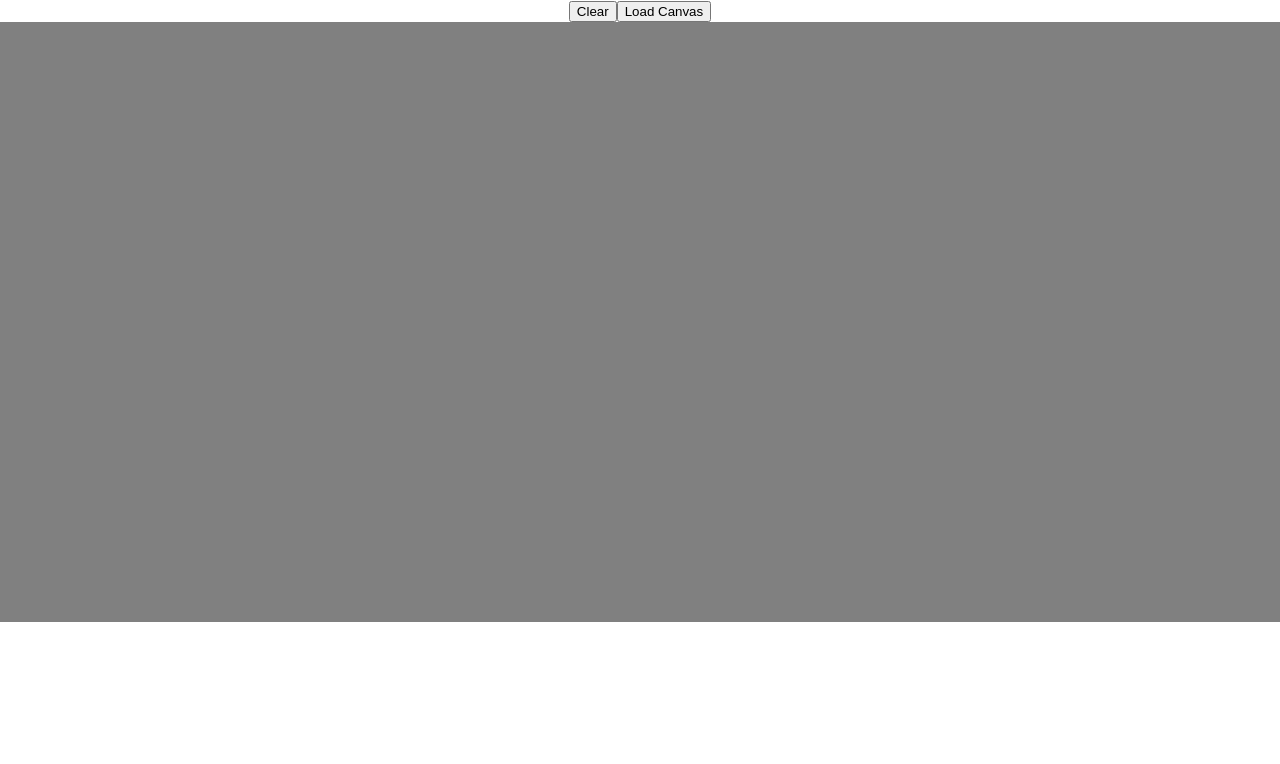
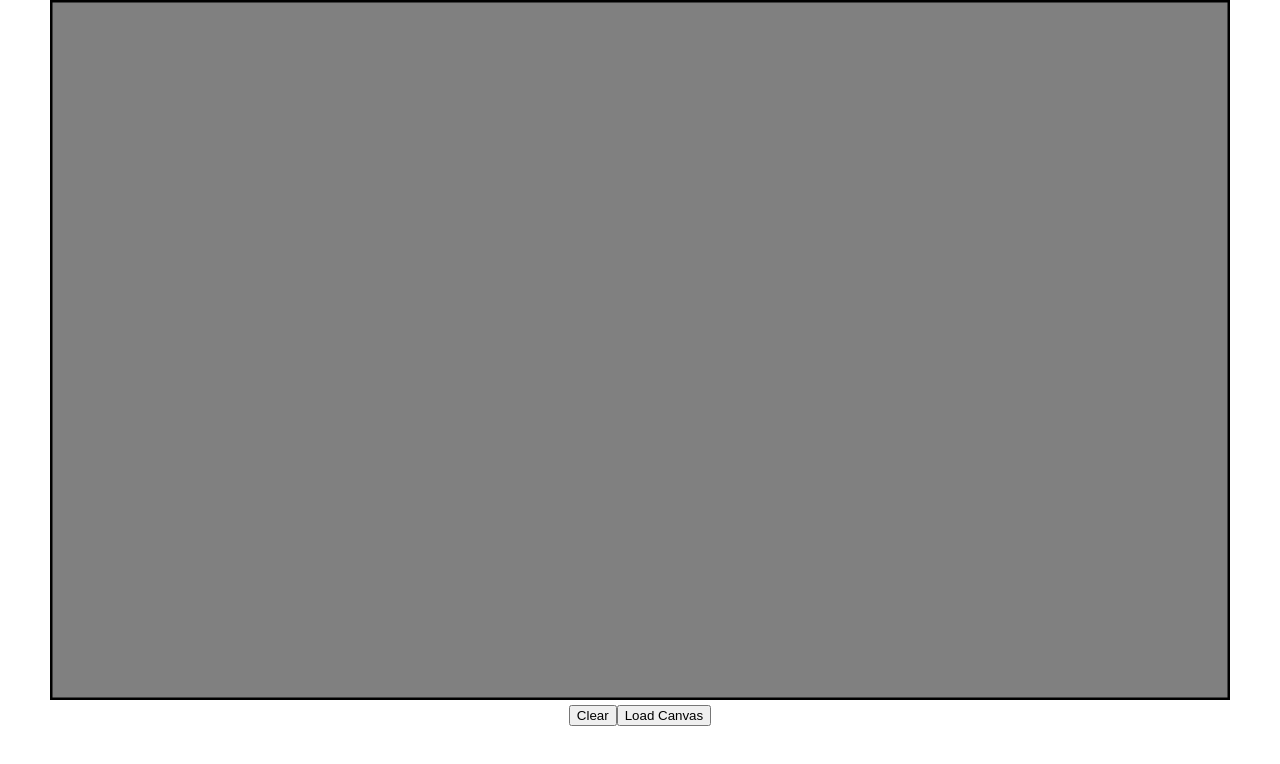
Before and after one commit to charlieconneely/final-year-project, a React (Create React App) app: page /canvas in a window 1280 px wide. Shown: the top 764 px of the page. Built offline with nearby package versions, Linux system fonts and the light colour scheme.

Commit message:
canvas border shortened + buttons repositioned

```diff
--- /dev/null
+++ b/src/components/Canvas/canvas.css
@@ -0,0 +1,3 @@
+#canvas {
+    background-color: gray;
+}
--- a/src/components/Canvas/canvas.js
+++ b/src/components/Canvas/canvas.js
@@ -1,5 +1,6 @@
 import React from 'react';
 import rough from 'roughjs/bundled/rough.esm';
+import './canvas.css'
 
 const generator = rough.generator();
 
@@ -39,6 +40,9 @@ class Canvas extends React.Component {
     var context = canvas.getContext('2d');
 
     context.clearRect(0, 0, canvas.width, canvas.height);
+    context.lineWidth = 5;
+    context.strokeStyle="black";
+    context.strokeRect(0, 0, canvas.width, canvas.height);
     var rc = rough.canvas(canvas);
 
     this.state.elements.forEach(({roughElement}) => rc.draw(roughElement));
@@ -47,7 +51,7 @@ class Canvas extends React.Component {
   handleMouseDown (event) {
     this.isDrawing = true;
     var {clientX, clientY} = event;
-    var element = createElement(clientX, clientY, clientX, clientY);
+    var element = createElement(clientX-50, clientY, clientX-50, clientY);
     this.defineLineEdges(element);
   }
 
@@ -58,7 +62,7 @@ class Canvas extends React.Component {
     /* Retrieve x,y coords of last item on elements array */
     var index = this.state.elements.length - 1;
     var {x1, y1} = this.state.elements[index];
-    var currentElement = createElement(x1, y1, clientX, clientY);
+    var currentElement = createElement(x1, y1, clientX-50, clientY);
     const elementsCopy = [...this.state.elements];
     elementsCopy[index] = currentElement;
 
@@ -72,7 +76,7 @@ class Canvas extends React.Component {
     /* Retrieve x,y coords of last item on elements array */
     var index = this.state.elements.length - 1;
     var {x1, y1} = this.state.elements[index];
-    var currentElement = createElement(x1, y1, clientX, clientY);
+    var currentElement = createElement(x1, y1, clientX-50, clientY);
 
     this.defineLineEdges(currentElement);
   }
@@ -100,16 +104,19 @@ class Canvas extends React.Component {
   render () {
     return (
       <div>
-      <button onClick={e => this.clearCanvas(e)}>Clear</button>
-      <button onClick={e => this.loadNewCanvas(e)}>Load Canvas</button>
-      <canvas id="canvas"
-        style={{backgroundColor:'grey'}}
-        width={window.innerWidth}
-        height={window.innerHeight * 0.75}
-        onMouseDown={e => this.handleMouseDown(e)}
-        onMouseMove={e => this.handleMouseMove(e)}
-        onMouseUp={e => this.handleMouseUp(e)}>
-      </canvas>
+        <div>
+          <canvas id="canvas"
+            width={window.innerWidth - 100}
+            height={window.innerHeight - 100}
+            onMouseDown={e => this.handleMouseDown(e)}
+            onMouseMove={e => this.handleMouseMove(e)}
+            onMouseUp={e => this.handleMouseUp(e)}>
+          </canvas>
+        </div>
+        <div>
+          <button onClick={e => this.clearCanvas(e)}>Clear</button>
+          <button onClick={e => this.loadNewCanvas(e)}>Load Canvas</button>
+        </div>
       </div>
     );
   }
```
